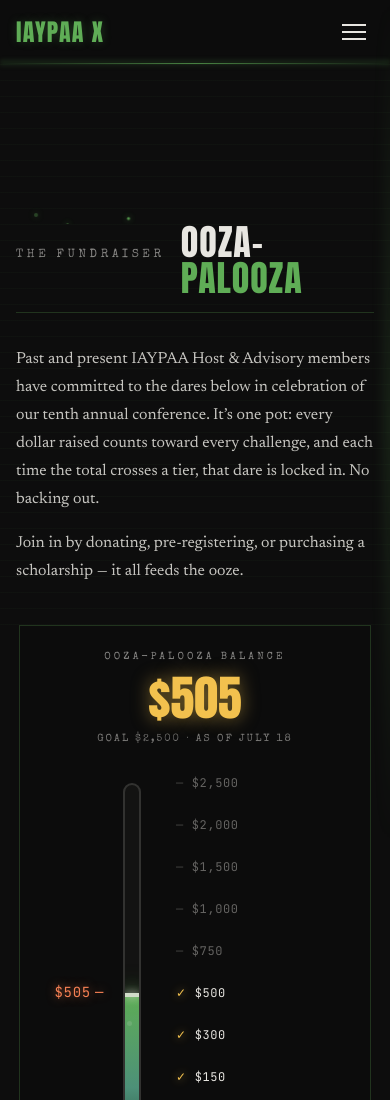
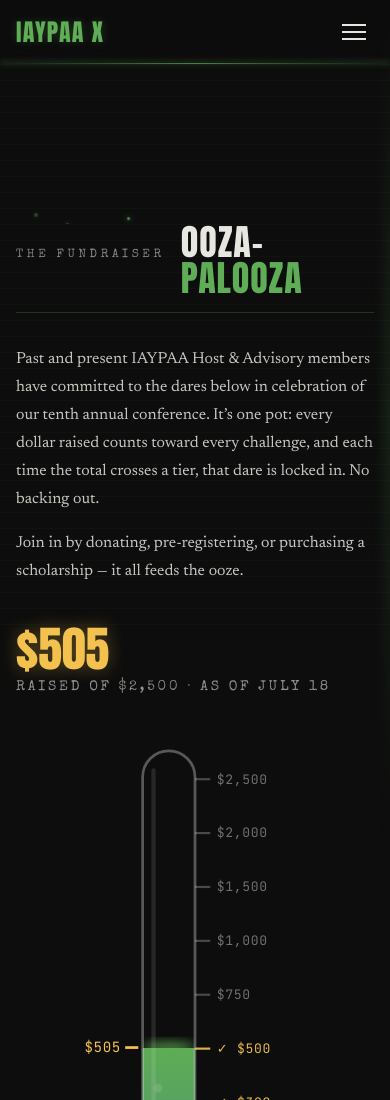
Before and after one commit to jrsherlock/iaypaa10-website, a Next.js app: page /ooza-palooza in a window 390 px wide. Shown: the top 1100 px of the page. Built offline with nearby package versions, Linux system fonts and the light colour scheme.

Commit message:
Revert "Ooza-Palooza: festival-lineup thermometer widget"
This reverts commit d381fe38595ce620c4ab9d9be5963732ba3aa4c7.

```diff
--- a/src/app/ooza-palooza/page.tsx
+++ b/src/app/ooza-palooza/page.tsx
@@ -18,7 +18,7 @@ export const metadata: Metadata = {
  * `raised` there and redeploy.
  */
 export default function OozaPaloozaPage() {
-  const { raised, tiers } = CHALLENGE;
+  const { raised, goal, updated, tiers } = CHALLENGE;
   const next = nextTier();
 
   return (
@@ -64,9 +64,22 @@ export default function OozaPaloozaPage() {
       {/* ---------- Thermometer + tiers ---------- */}
       <section className="relative px-4 sm:px-6 pb-16 sm:pb-20">
         <div className="max-w-4xl mx-auto">
-          <div className="grid sm:grid-cols-[20rem_1fr] gap-8 sm:gap-10 items-start">
-            {/* The balance widget */}
-            <div className="max-w-[22rem] mx-auto w-full sm:sticky sm:top-24">
+          {/* Total banner */}
+          <div className="flex flex-wrap items-baseline gap-x-4 gap-y-1 mb-8 sm:mb-10">
+            <span
+              className="font-anton text-5xl sm:text-7xl leading-none text-gold"
+              style={{ textShadow: "0 0 18px rgba(242,193,78,0.35)" }}
+            >
+              {formatUSD(raised)}
+            </span>
+            <span className="font-typewriter text-sm sm:text-base tracking-[0.2em] uppercase text-bone-white/60">
+              raised of {formatUSD(goal)} · as of {updated}
+            </span>
+          </div>
+
+          <div className="grid sm:grid-cols-[15rem_1fr] gap-8 sm:gap-10 items-start">
+            {/* The tube */}
+            <div className="max-w-[15rem] mx-auto w-full sm:sticky sm:top-24">
               <OozeThermometer />
             </div>
 
--- a/src/components/ui/OozeThermometer.tsx
+++ b/src/components/ui/OozeThermometer.tsx
@@ -2,151 +2,202 @@ import { CHALLENGE } from "@/lib/constants";
 import { formatUSD, scaleFraction } from "@/lib/challenge";
 
 /**
- * The Ooza-Palooza balance widget: festival-lineup thermometer. A CSS
- * glass column of ooze rises past the milestone lineup on the right; a
- * floating live badge marks the current total on the left. The liquid
- * fills on load (goo-fill) and bubbles drift up through it (goo-bubble)
- * — rising and settling, per the design philosophy. All data derives
- * from CHALLENGE in constants.ts.
+ * The Challenge-Palooza thermometer: a glass test tube of rising ooze.
+ * Pure SVG, server-rendered; the only motion is CSS (bubbles drifting up
+ * through the goo, a slow breathing glow at the surface) — rising and
+ * settling, per the design philosophy. Tier ticks sit at even steps up
+ * the tube (see scaleFraction); unlocked ticks turn gold.
  */
 
-const TUBE_H = 420; // px — glass column height
-const BULB_GAP = 44; // px — bulb region below the column (48px bulb, -4 overlap)
+// Tube geometry in viewBox units.
+const VIEW_W = 220;
+const VIEW_H = 660;
+const TUBE_X = 62;
+const TUBE_W = 48;
+const TUBE_TOP = 46; // y of the $2500 mark (tube lip is a bit above)
+const TUBE_BOTTOM = 540; // y of the $0 mark
+const BULB_CY = 578;
+const BULB_R = 42;
 
 export default function OozeThermometer() {
-  const { raised, goal, updated, tiers } = CHALLENGE;
-  const frac = scaleFraction(raised);
-  const fillPct = frac * 100;
-  const bubbleRise = Math.max(frac * TUBE_H - 12, 0);
+  const { raised, tiers } = CHALLENGE;
+  const fillY =
+    TUBE_BOTTOM - scaleFraction(raised) * (TUBE_BOTTOM - TUBE_TOP);
+  const step = (TUBE_BOTTOM - TUBE_TOP) / tiers.length;
 
   return (
-    <div className="border border-ooze-green/25 bg-void-black/60 paper-grit p-6 sm:p-7">
-      {/* ---- balance header ---- */}
-      <div className="text-center mb-9">
-        <p className="font-typewriter text-[0.65rem] tracking-[0.3em] uppercase text-bone-white/55">
-          Ooza-Palooza balance
-        </p>
-        <p
-          className="font-anton text-5xl leading-none text-gold mt-2"
-          style={{ textShadow: "0 0 18px rgba(242,193,78,0.5)" }}
-        >
-          {formatUSD(raised)}
-        </p>
-        <p className="font-typewriter text-[0.65rem] tracking-[0.2em] uppercase text-bone-white/50 mt-2.5">
-          goal {formatUSD(goal)} · as of {updated}
-        </p>
-      </div>
+    <svg
+      viewBox={`0 0 ${VIEW_W} ${VIEW_H}`}
+      role="img"
+      aria-label={`Fundraising thermometer: ${formatUSD(raised)} raised of ${formatUSD(CHALLENGE.goal)}.`}
+      className="w-full h-auto"
+    >
+      <defs>
+        {/* goo: cold deep at the bottom resolving to living green up top */}
+        <linearGradient id="goo" x1="0" y1="1" x2="0" y2="0">
+          <stop offset="0%" stopColor="#1B3B30" />
+          <stop offset="55%" stopColor="#4D9078" />
+          <stop offset="100%" stopColor="#5FAD56" />
+        </linearGradient>
+        <radialGradient id="bulb-glow" cx="50%" cy="40%" r="65%">
+          <stop offset="0%" stopColor="#5FAD56" stopOpacity="0.55" />
+          <stop offset="100%" stopColor="#5FAD56" stopOpacity="0" />
+        </radialGradient>
+        <filter id="soft-blur" x="-50%" y="-50%" width="200%" height="200%">
+          <feGaussianBlur stdDeviation="5" />
+        </filter>
+        {/* everything gooey clips to tube + bulb */}
+        <clipPath id="vessel">
+          <rect
+            x={TUBE_X}
+            y={TUBE_TOP - 26}
+            width={TUBE_W}
+            height={BULB_CY - TUBE_TOP + 26}
+            rx={TUBE_W / 2}
+          />
+          <circle cx={TUBE_X + TUBE_W / 2} cy={BULB_CY} r={BULB_R} />
+        </clipPath>
+      </defs>
 
-      {/* ---- gauge row: [live-badge gutter][glass column][milestones] ---- */}
-      <div className="flex justify-center">
-        {/* live badge gutter — aligned to the tube's vertical span */}
-        <div className="relative w-16 shrink-0" style={{ height: TUBE_H }}>
-          <span
-            className="absolute right-1 translate-y-1/2 flex items-center gap-1 font-[family-name:var(--font-mono)] text-sm tracking-wider text-ember whitespace-nowrap"
-            style={{
-              bottom: `${fillPct}%`,
-              textShadow: "0 0 10px rgba(247,129,84,0.55)",
-            }}
-          >
-            {formatUSD(raised)}
-            <span aria-hidden="true">—</span>
-          </span>
-        </div>
-
-        {/* the tube + bulb */}
-        <div
-          className="flex flex-col items-center shrink-0"
-          role="img"
-          aria-label={`Fundraising thermometer: ${formatUSD(raised)} raised of ${formatUSD(goal)}.`}
-        >
-          <div
-            className="relative w-[18px] overflow-hidden rounded-t-full border-2 border-b-0 border-bone-white/15 bg-bone-white/[0.03]"
-            style={{ height: TUBE_H }}
-          >
-            {/* the ooze */}
-            <div
-              className="goo-fill absolute bottom-0 inset-x-0"
+      {/* ---- tier ticks (behind the tube so lines tuck under glass) ---- */}
+      {tiers.map((tier, i) => {
+        const y = TUBE_BOTTOM - (i + 1) * step;
+        const unlocked = tier.amount <= raised;
+        return (
+          <g key={tier.amount}>
+            <line
+              x1={TUBE_X + TUBE_W}
+              y1={y}
+              x2={TUBE_X + TUBE_W + 14}
+              y2={y}
+              stroke={unlocked ? "#F2C14E" : "#E8E6E1"}
+              strokeOpacity={unlocked ? 0.9 : 0.28}
+              strokeWidth="2"
+            />
+            <text
+              x={TUBE_X + TUBE_W + 20}
+              y={y + 4}
+              fill={unlocked ? "#F2C14E" : "#E8E6E1"}
+              fillOpacity={unlocked ? 0.95 : 0.45}
               style={{
-                height: `${fillPct}%`,
-                background:
-                  "linear-gradient(to top, #0A1A12, #4D9078 55%, #5FAD56)",
-                boxShadow: "0 0 26px rgba(95,173,86,0.55)",
+                font: "12px var(--font-mono), monospace",
+                letterSpacing: "0.05em",
               }}
             >
-              {/* hot cap at the surface */}
-              <div
-                className="absolute top-0 inset-x-0 h-[4px] bg-bone-white goo-glow"
-                style={{
-                  boxShadow: "0 0 8px #E8E6E1, 0 0 18px #5FAD56",
-                }}
-              />
-              {/* bubbles rising through the goo */}
-              {[
-                { left: 2, size: 5, dur: "7s", delay: "0s" },
-                { left: 9, size: 3, dur: "9s", delay: "2.6s" },
-                { left: 6, size: 4, dur: "8s", delay: "5s" },
-              ].map((b, i) => (
-                <span
-                  key={i}
-                  aria-hidden="true"
-                  className="goo-bubble absolute bottom-1 rounded-full bg-bone-white/35"
-                  style={{
-                    left: b.left,
-                    width: b.size,
-                    height: b.size,
-                    animationDuration: b.dur,
-                    animationDelay: b.delay,
-                    ["--bubble-rise" as string]: `-${bubbleRise}px`,
-                  }}
-                />
-              ))}
-            </div>
-          </div>
+              {unlocked ? "✓ " : ""}
+              {formatUSD(tier.amount)}
+            </text>
+          </g>
+        );
+      })}
 
-          {/* base bulb */}
-          <div className="relative -mt-1 flex h-12 w-12 items-center justify-center rounded-full border-2 border-bone-white/15 bg-bone-white/[0.03]">
-            <div
-              className="h-8 w-8 rounded-full goo-glow"
-              style={{
-                background: "radial-gradient(circle at 40% 35%, #4D9078, #0A1A12)",
-                boxShadow: "0 0 24px rgba(95,173,86,0.5)",
-              }}
-            />
-          </div>
-        </div>
+      {/* ---- glow bed under the bulb ---- */}
+      <circle
+        cx={TUBE_X + TUBE_W / 2}
+        cy={BULB_CY}
+        r={BULB_R + 26}
+        fill="url(#bulb-glow)"
+        className="goo-glow"
+      />
 
-        {/* milestone lineup — same height as the tube so % line up */}
-        <div className="relative flex-1 ml-5" style={{ height: TUBE_H }}>
-          {tiers.map((tier, i) => {
-            const unlocked = tier.amount <= raised;
-            const bottom = ((i + 1) / tiers.length) * 100;
-            return (
-              <span
-                key={tier.amount}
-                className={`absolute left-0 translate-y-1/2 flex items-center gap-2 whitespace-nowrap font-[family-name:var(--font-mono)] text-xs tracking-wider ${
-                  unlocked ? "text-bone-white" : "text-bone-white/40"
-                }`}
-                style={{ bottom: `${bottom}%` }}
-              >
-                <span
-                  aria-hidden="true"
-                  className={unlocked ? "text-gold" : "text-bone-white/25"}
-                  style={
-                    unlocked
-                      ? { textShadow: "0 0 8px rgba(242,193,78,0.8)" }
-                      : undefined
-                  }
-                >
-                  {unlocked ? "✓" : "—"}
-                </span>
-                {formatUSD(tier.amount)}
-              </span>
-            );
-          })}
-        </div>
-      </div>
-      {/* spacer keeps the bulb clear of the card edge on short screens */}
-      <div style={{ height: BULB_GAP - 36 }} aria-hidden="true" />
-    </div>
+      {/* ---- the goo ---- */}
+      <g clipPath="url(#vessel)">
+        <rect
+          x={TUBE_X - 2}
+          y={fillY}
+          width={TUBE_W + 4}
+          height={BULB_CY + BULB_R - fillY + 4}
+          fill="url(#goo)"
+        />
+        {/* meniscus highlight */}
+        <ellipse
+          cx={TUBE_X + TUBE_W / 2}
+          cy={fillY}
+          rx={TUBE_W / 2}
+          ry={5}
+          fill="#5FAD56"
+          filter="url(#soft-blur)"
+          className="goo-glow"
+        />
+        {/* bubbles rising through the goo (CSS-driven) */}
+        {[
+          { cx: TUBE_X + 14, r: 4, dur: "7s", delay: "0s" },
+          { cx: TUBE_X + 30, r: 2.5, dur: "9s", delay: "2.4s" },
+          { cx: TUBE_X + 22, r: 3, dur: "8s", delay: "4.8s" },
+          { cx: TUBE_X + 37, r: 2, dur: "10s", delay: "1.2s" },
+        ].map((b, i) => (
+          <circle
+            key={i}
+            cx={b.cx}
+            cy={BULB_CY}
+            r={b.r}
+            fill="#E8E6E1"
+            fillOpacity="0.35"
+            className="goo-bubble"
+            style={{
+              animationDuration: b.dur,
+              animationDelay: b.delay,
+              // bubbles die at the surface, wherever it currently sits
+              ["--bubble-rise" as string]: `${fillY - BULB_CY}px`,
+            }}
+          />
+        ))}
+      </g>
+
+      {/* ---- the glass ---- */}
+      <rect
+        x={TUBE_X}
+        y={TUBE_TOP - 26}
+        width={TUBE_W}
+        height={BULB_CY - TUBE_TOP + 26}
+        rx={TUBE_W / 2}
+        fill="none"
+        stroke="#E8E6E1"
+        strokeOpacity="0.35"
+        strokeWidth="2.5"
+      />
+      <circle
+        cx={TUBE_X + TUBE_W / 2}
+        cy={BULB_CY}
+        r={BULB_R}
+        fill="none"
+        stroke="#E8E6E1"
+        strokeOpacity="0.35"
+        strokeWidth="2.5"
+      />
+      {/* glass shine */}
+      <line
+        x1={TUBE_X + 10}
+        y1={TUBE_TOP - 8}
+        x2={TUBE_X + 10}
+        y2={TUBE_BOTTOM - 30}
+        stroke="#E8E6E1"
+        strokeOpacity="0.12"
+        strokeWidth="4"
+        strokeLinecap="round"
+      />
+
+      {/* ---- current-total marker line ---- */}
+      <line
+        x1={TUBE_X - 16}
+        y1={fillY}
+        x2={TUBE_X - 4}
+        y2={fillY}
+        stroke="#F2C14E"
+        strokeWidth="2.5"
+      />
+      <text
+        x={TUBE_X - 20}
+        y={fillY + 4}
+        textAnchor="end"
+        fill="#F2C14E"
+        style={{
+          font: "13px var(--font-mono), monospace",
+          letterSpacing: "0.04em",
+        }}
+      >
+        {formatUSD(raised)}
+      </text>
+    </svg>
   );
 }
```
Also changed, not shown: src/app/globals.css (+0 -17 lines).
